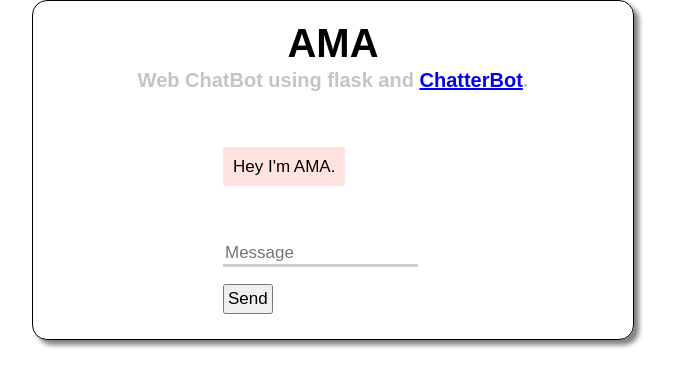
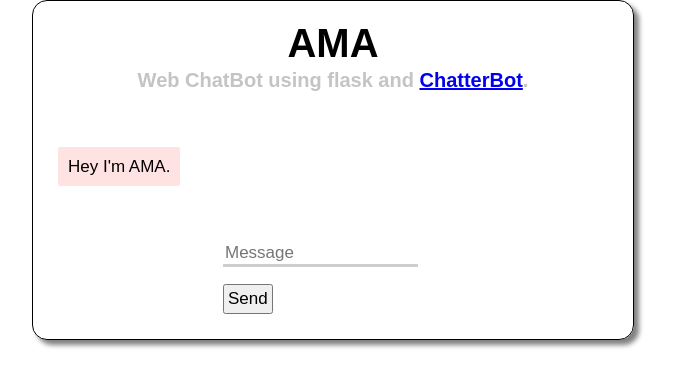
Before and after one commit to Leoactionz/amabot, a Flask app: page / in a window 1280 px wide. Shown: the top 387 px of the page, without its empty margins (307-980 px from the left). Run offline with Flask 2, Linux system fonts and the light colour scheme; some libraries are stand-ins or nearby versions.

Commit message:
updatw\e

```diff
--- a/static/style.css
+++ b/static/style.css
@@ -35,7 +35,7 @@ h3 {
 #chatbox {
     margin-left: auto;
     margin-right: auto;
-    width: 40%;
+    width: auto;
     margin-top: 60px;
 }
 
```
